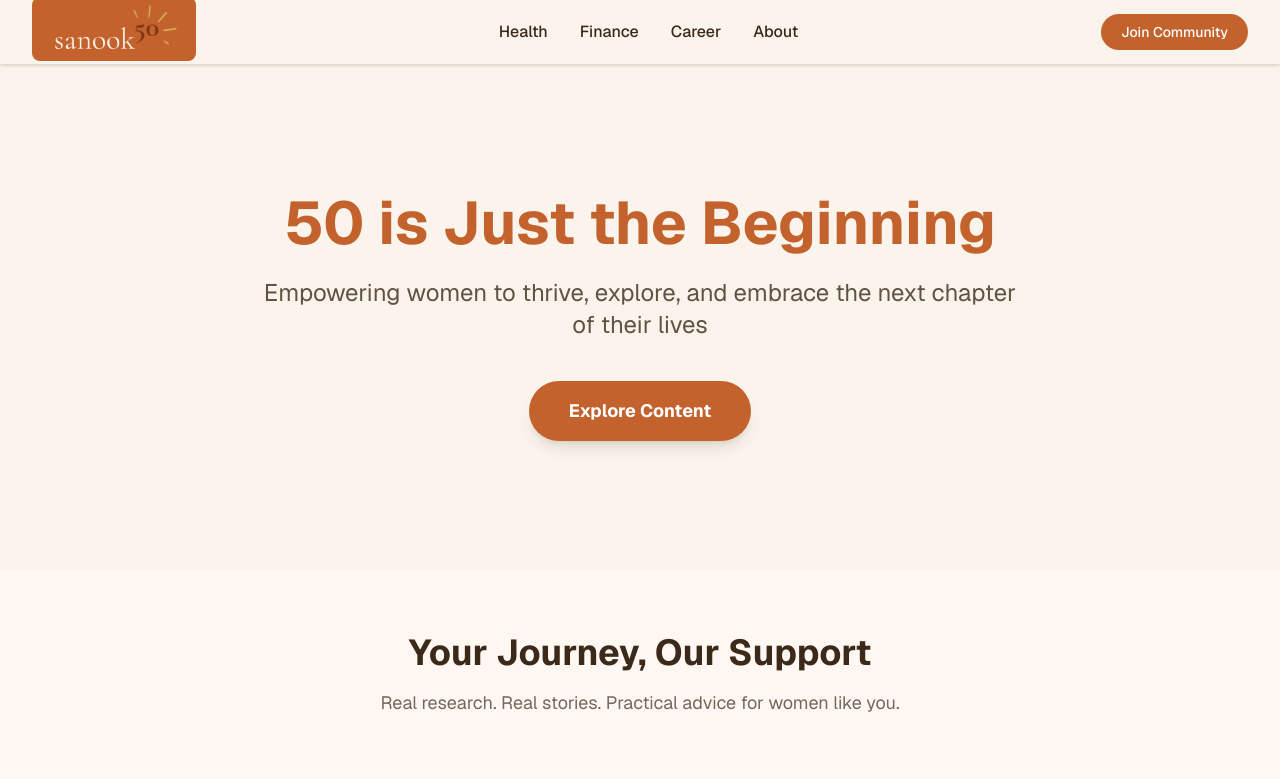
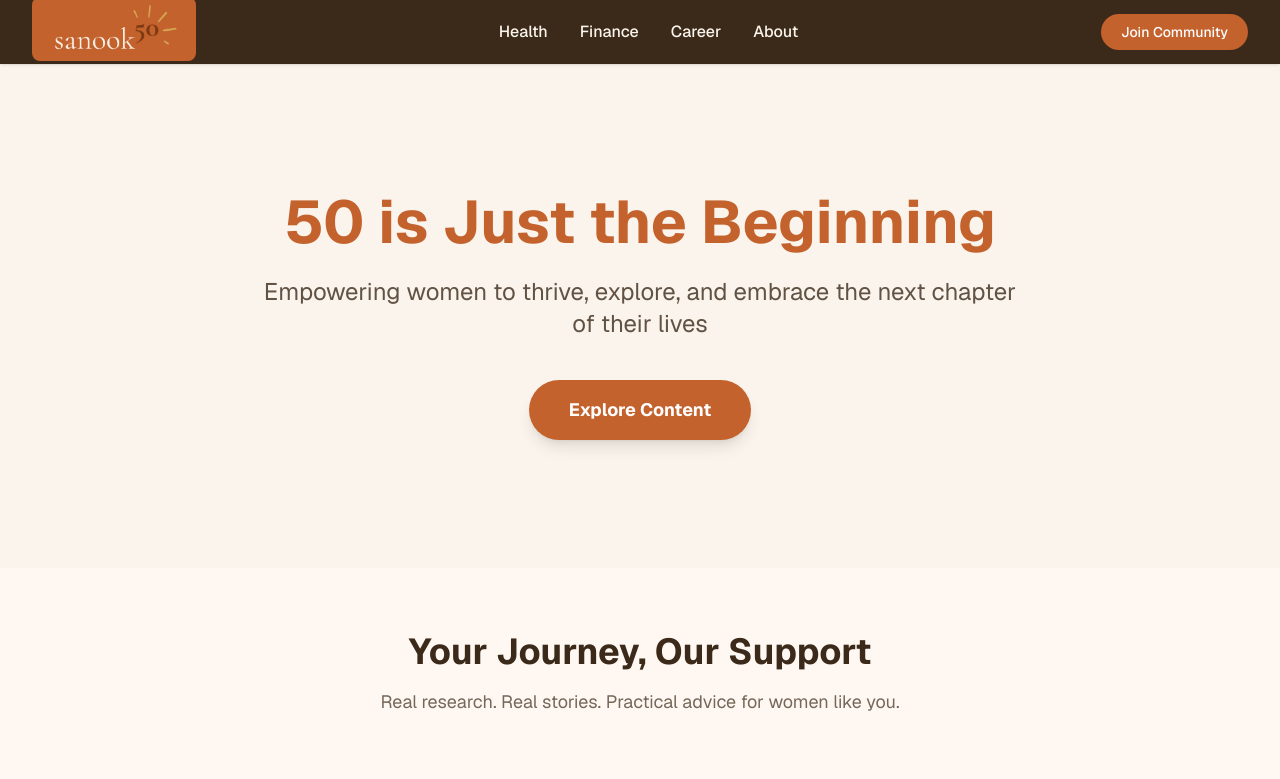
Before and after one commit to siriratkongdee/sanook50, a Next.js app: page / in a window 1280 px wide. Shown: the top 779 px of the page. Built offline with nearby package versions, Linux system fonts and the light colour scheme.

Commit message:
Dark nav bar - warm dark brown background

```diff
--- a/app/layout.tsx
+++ b/app/layout.tsx
@@ -15,7 +15,7 @@ export default function RootLayout({ children }: { children: React.ReactNode })
   return (
     <html lang="en">
       <body className={geist.className}>
-        <nav className="sticky top-0 z-50 shadow-sm" style={{ backgroundColor: '#FAF4EC', borderBottom: '1px solid #e8ddd0' }}>
+        <nav className="sticky top-0 z-50 shadow-sm" style={{ backgroundColor: '#3B2A1A', borderBottom: 'none' }}>
           <div className="max-w-7xl mx-auto px-4 sm:px-6 lg:px-8">
             <div className="flex justify-between items-center h-16">
               <Link href="/">
@@ -30,10 +30,10 @@ export default function RootLayout({ children }: { children: React.ReactNode })
                 </div>
               </Link>
               <div className="hidden md:flex space-x-8">
-                <Link href="/health" className="font-medium transition-colors hover:opacity-70" style={{ color: '#3B2A1A' }}>Health</Link>
-                <Link href="/finance" className="font-medium transition-colors hover:opacity-70" style={{ color: '#3B2A1A' }}>Finance</Link>
-                <Link href="/career" className="font-medium transition-colors hover:opacity-70" style={{ color: '#3B2A1A' }}>Career</Link>
-                <Link href="/about" className="font-medium transition-colors hover:opacity-70" style={{ color: '#3B2A1A' }}>About</Link>
+                <Link href="/health" className="font-medium transition-colors hover:opacity-70" style={{ color: '#FAF4EC' }}>Health</Link>
+                <Link href="/finance" className="font-medium transition-colors hover:opacity-70" style={{ color: '#FAF4EC' }}>Finance</Link>
+                <Link href="/career" className="font-medium transition-colors hover:opacity-70" style={{ color: '#FAF4EC' }}>Career</Link>
+                <Link href="/about" className="font-medium transition-colors hover:opacity-70" style={{ color: '#FAF4EC' }}>About</Link>
               </div>
               <button className="text-white px-5 py-2 rounded-full text-sm font-medium transition-colors hover:opacity-90" style={{ backgroundColor: '#C4622D' }}>
                 Join Community
```
